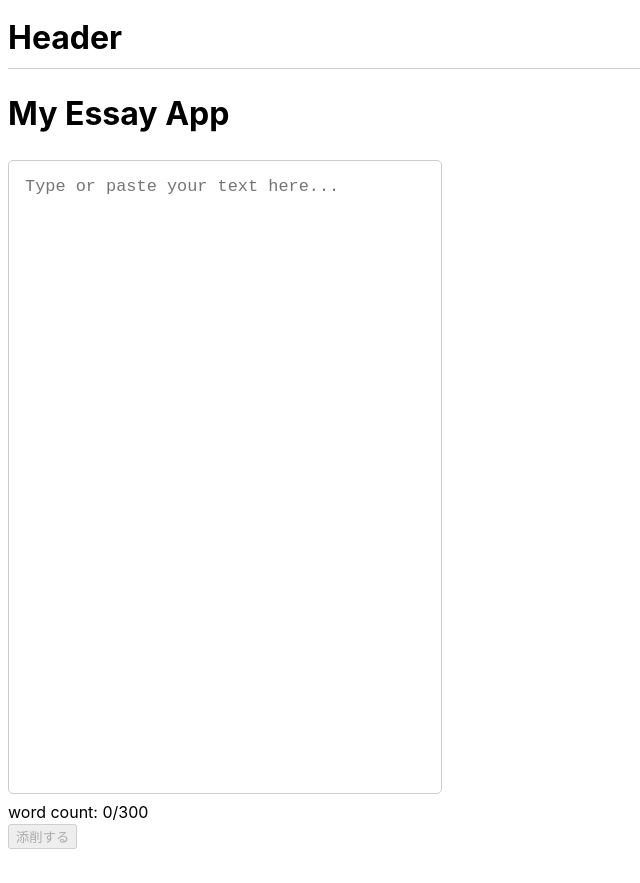
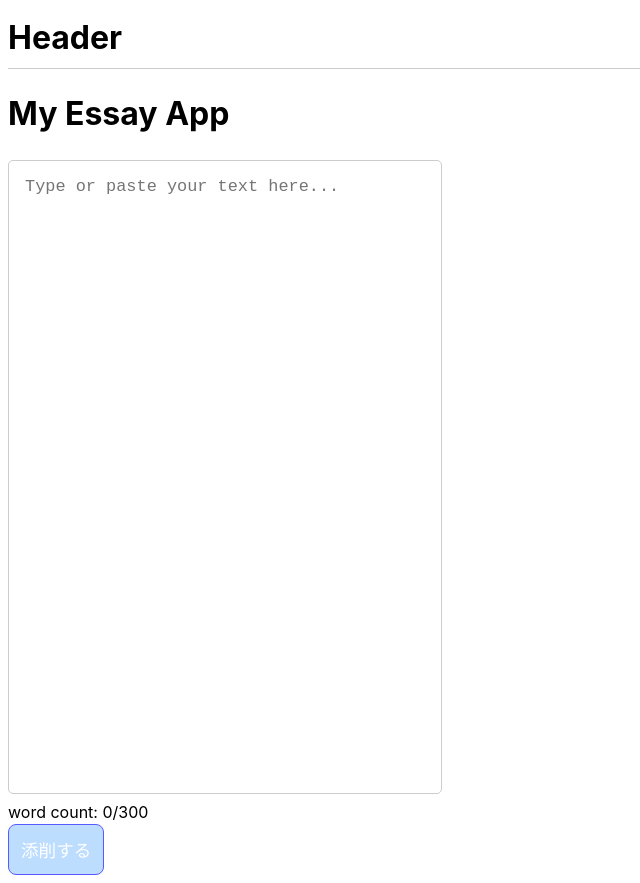
Before and after one commit to sho03/essay-app, a React (Vite) app in the folder frontend/: page / in a window 1280 px wide. Shown: the whole page, without its empty margins (0-640 px from the left). Before the commit the page ends 857 px from the top, so only its background shows below. Built offline with nearby package versions, Linux system fonts and the light colour scheme.

Commit message:
feat: create Button component.

```diff
--- a/frontend/src/App.tsx
+++ b/frontend/src/App.tsx
@@ -2,6 +2,7 @@ import { useState } from 'react'
 import './App.css'
 import { TextArea } from './components/input/TextArea';
 import { Header } from './components/header/Header';
+import { Button } from './components/buttons/Button';
 
 function App() {
 
@@ -51,7 +52,7 @@ function App() {
       <h1>My Essay App</h1>
       <TextArea value={text} onChange={handleChange}/>
       <div>word count: {wordCount}/300</div>
-      <button onClick={onClick} disabled={disabled}>添削する</button>
+      <Button text={"添削する"} onClick={onClick} disabled={disabled}/>
       <div>{result}</div>
     </>
   )
--- /dev/null
+++ b/frontend/src/components/buttons/Button.module.scss
@@ -0,0 +1,20 @@
+.button {
+  border-radius: 8px;
+  border: 1px solid blue;
+  color: white;
+  padding: 12px;
+  font-size: 1.1em;
+  font-weight: bold;
+  background-color: rgba(0, 123, 255, 1);
+  cursor: pointer;
+
+  &:hover {
+    background-color: rgba(0, 123, 255, 1);
+  }
+
+  &:disabled {
+    background-color: rgba(0, 123, 255, 0.4);
+    cursor: not-allowed;
+    opacity: 0.65;
+  }
+}
--- /dev/null
+++ b/frontend/src/components/buttons/Button.tsx
@@ -0,0 +1,16 @@
+import classes from './Button.module.scss';
+
+export function Button(props: ButtonProps) {
+
+  const { text, onClick, ...rest } = props;
+
+  return (
+    <button onClick={onClick} className={classes.button} {...rest}>
+      {text}
+    </button>
+  )
+}
+
+type ButtonProps = React.ButtonHTMLAttributes<HTMLButtonElement> & {
+  text: string
+}
```
